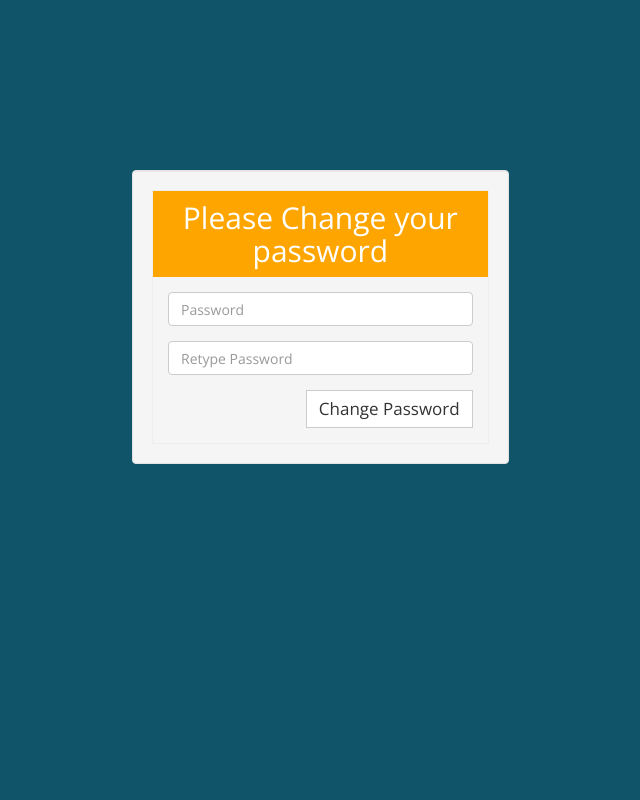
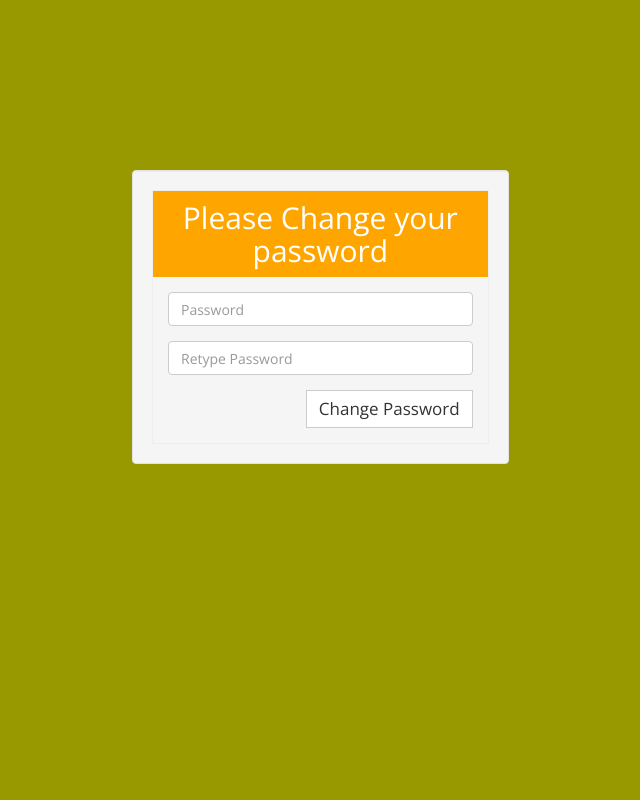
Before and after one commit to defencyyy/training-readiness, a PHP site: page /changePasswordForEmployee.php in a window 1280 px wide. Shown: the whole page, without its empty margins (238-878 px from the left). Run offline with PHP 8.4, Linux system fonts and the light colour scheme; data that the repository does not hold is empty.

Commit message:
pulling from jew

```diff
--- a/assets/css/customs.css
+++ b/assets/css/customs.css
@@ -3,7 +3,8 @@ body,
 html {
   height: 100%;
   font-size: 17px;
-  background: #105469;
+  /* background: #105469; */
+  background-color: rgb(152, 152, 0);
   font-family: "Open Sans", sans-serif;
 }
 
@@ -11,6 +12,7 @@ html {
 .main .row {
   padding: 0px;
   margin: 0px;
+
 }
 
 /*Remove rounded coners*/
```
